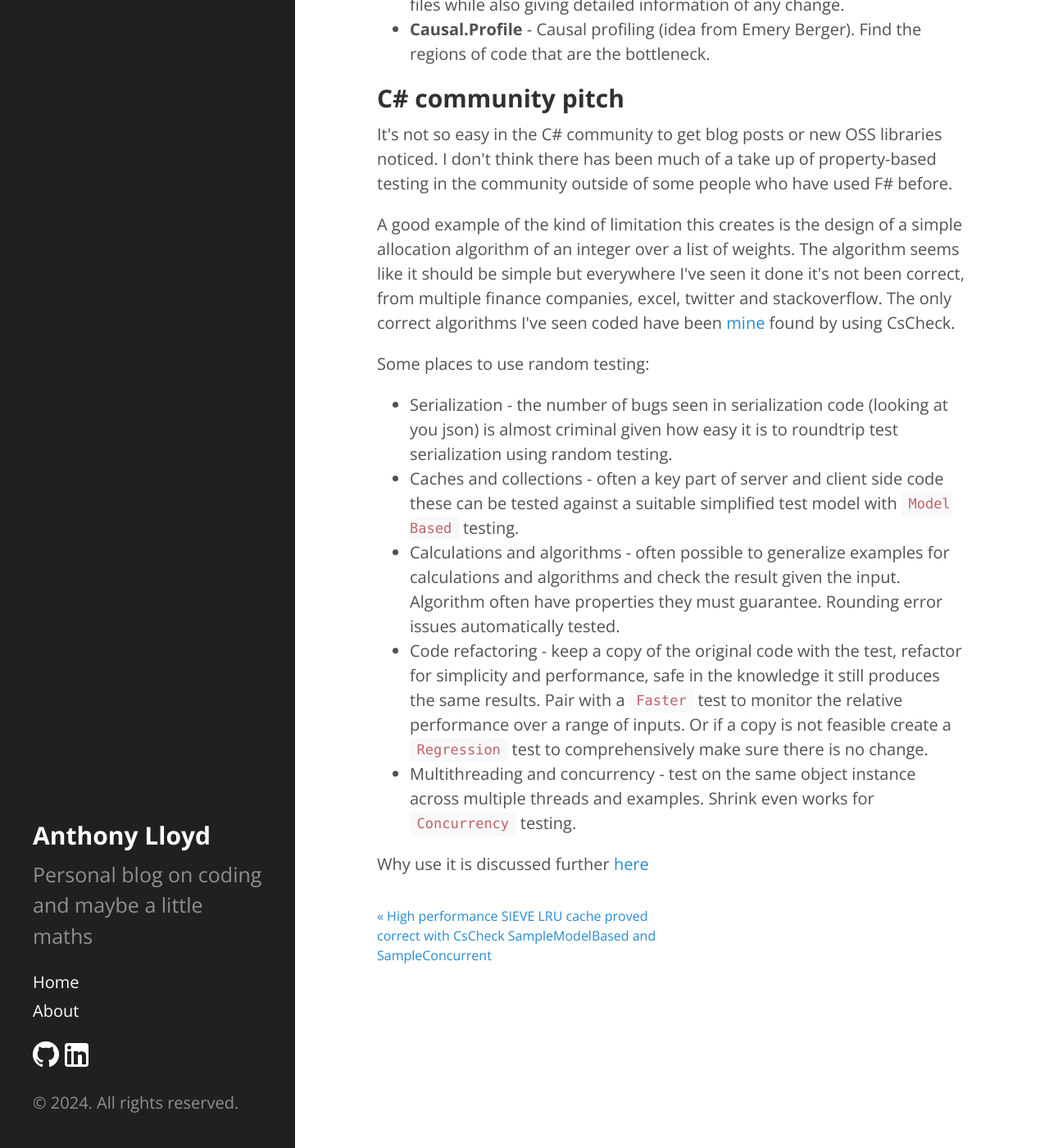
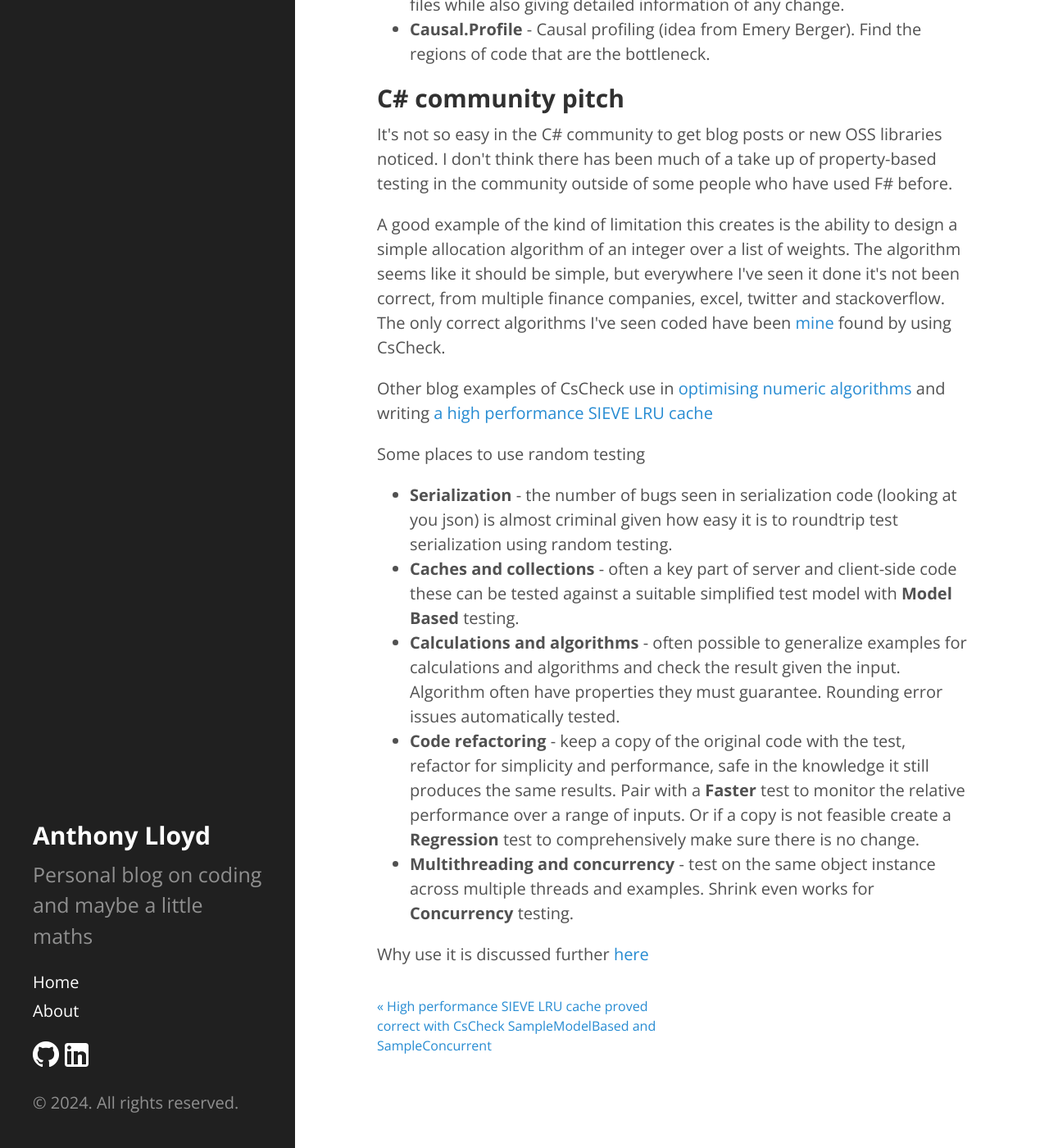
Before and after one commit to AnthonyLloyd/AnthonyLloyd.github.io, a Jekyll site: the page built from _posts/2024-07-07-cscheck-happy-state.html, in a window 1280 px wide and 1400 px high, scrolled down 1454 px. Shown: the whole window at 82% size. Built offline with Jekyll 4.4.1, drawn with Linux system fonts in a browser that asks for light colours; some web fonts are replaced; comment, search, counter and statistics services are not loaded; some of the changed text lies outside the part shown.

Commit message:
CsCheck happy state blog p3

```diff
--- a/_posts/2024-07-07-cscheck-happy-state.html
+++ b/_posts/2024-07-07-cscheck-happy-state.html
@@ -13,10 +13,10 @@ In reply he encouraged me to write something about these improvements, hopefully
 
 <h2>Random shrinking</h2>
 <p>
-Most property-based testing libraries are a port of QuickCheck and share it's tree-based shrinking.
+Most property-based testing libraries are a port of QuickCheck and share its tree-based shrinking.
 This is where a lazy tree of possible simpler samples is composed and tested.
 <a href="https://github.com/AnthonyLloyd/CsCheck/">CsCheck</a> differs in that generation and shrinking are both based on random samples.
-Each generated sample comes with a Size proxy which can be used to compare for shrinking. Only samples with a smaller Size are actually tested during shrinking.
+Each generated sample comes with a Size proxy which can be used to compare for shrinking. Only samples with a smaller Size are tested during shrinking.
 </p>
 
 <p>This gives the following advantages over tree based shrinking libraries:</p>
@@ -46,17 +46,19 @@ Each generated sample comes with a Size proxy which can be used to compare for s
 I don't think there has been much of a take up of property-based testing in the community outside of some people who have used F# before.
 </p>
 
-<p>A good example of the kind of limitation this creates is the design of a simple allocation algorithm of an integer over a list of weights.
-The algorithm seems like it should be simple but everywhere I've seen it done it's not been correct, from multiple finance companies, excel, twitter and stackoverflow.
-The only correct algorithms I've seen coded have been <a href="http://anthonylloyd.github.io/blog/2023/11/24/allocate-3">mine</a> found by using CsCheck.</p>
+<p>A good example of the kind of limitation this creates is the ability to design a simple allocation algorithm of an integer over a list of weights.
+The algorithm seems like it should be simple, but everywhere I've seen it done it's not been correct, from multiple finance companies, excel, twitter and stackoverflow.
+The only correct algorithms I've seen coded have been <a href="http://anthonylloyd.github.io/blog/2023/11/24/allocate-3">mine</a> found by using CsCheck.
+</p>
+<p>Other blog examples of CsCheck use in <a href="http://anthonylloyd.github.io/blog/2021/06/03/Root-finding">optimising numeric algorithms</a> and writing <a href="http://anthonylloyd.github.io/blog/2024/02/20/sieve">a high performance SIEVE LRU cache</a></p>
 
-<p>Some places to use random testing:</p>
+<p>Some places to use random testing</p>
 <ul>
-    <li>Serialization - the number of bugs seen in serialization code (looking at you json) is almost criminal given how easy it is to roundtrip test serialization using random testing.</li>
-    <li>Caches and collections - often a key part of server and client side code these can be tested against a suitable simplified test model with <code>Model Based</code> testing.</li>
-    <li>Calculations and algorithms - often possible to generalize examples for calculations and algorithms and check the result given the input. Algorithm often have properties they must guarantee. Rounding error issues automatically tested.</li>
-    <li>Code refactoring - keep a copy of the original code with the test, refactor for simplicity and performance, safe in the knowledge it still produces the same results. Pair with a <code>Faster</code> test to monitor the relative performance over a range of inputs. Or if a copy is not feasible create a <code>Regression</code> test to comprehensively make sure there is no change.</li>
-    <li>Multithreading and concurrency - test on the same object instance across multiple threads and examples. Shrink even works for <code>Concurrency</code> testing.</li>
+    <li><b>Serialization</b> - the number of bugs seen in serialization code (looking at you json) is almost criminal given how easy it is to roundtrip test serialization using random testing.</li>
+    <li><b>Caches and collections</b> - often a key part of server and client-side code these can be tested against a suitable simplified test model with <b>Model Based</b> testing.</li>
+    <li><b>Calculations and algorithms</b> - often possible to generalize examples for calculations and algorithms and check the result given the input. Algorithm often have properties they must guarantee. Rounding error issues automatically tested.</li>
+    <li><b>Code refactoring</b> - keep a copy of the original code with the test, refactor for simplicity and performance, safe in the knowledge it still produces the same results. Pair with a <b>Faster</b> test to monitor the relative performance over a range of inputs. Or if a copy is not feasible create a <b>Regression</b> test to comprehensively make sure there is no change.</li>
+    <li><b>Multithreading and concurrency</b> - test on the same object instance across multiple threads and examples. Shrink even works for <b>Concurrency</b> testing.</li>
 </ul>
 
 <p>Why use it is discussed further <a href="https://github.com/AnthonyLloyd/CsCheck/blob/master/Why.md">here</a></p>
```
Also changed, not shown: other parts of _posts/2024-07-07-cscheck-happy-state.html (+2 -2 lines).
